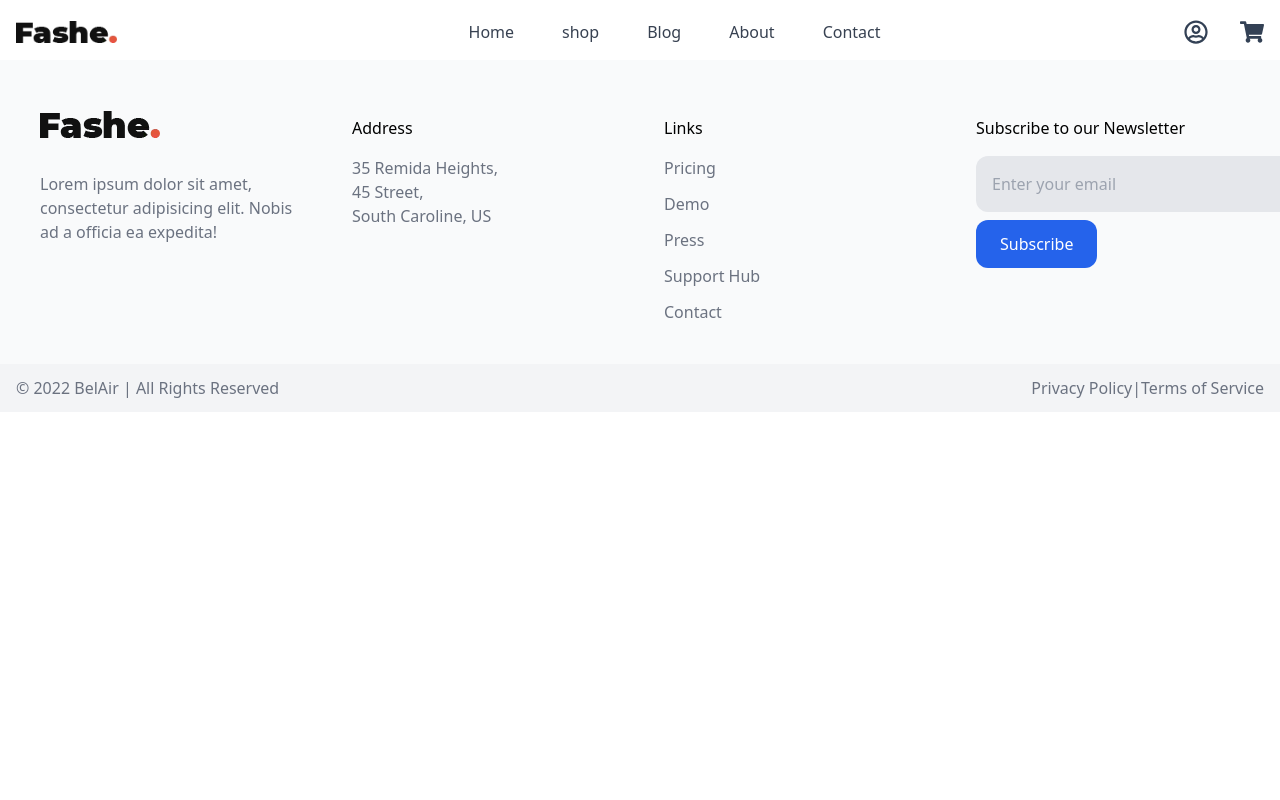
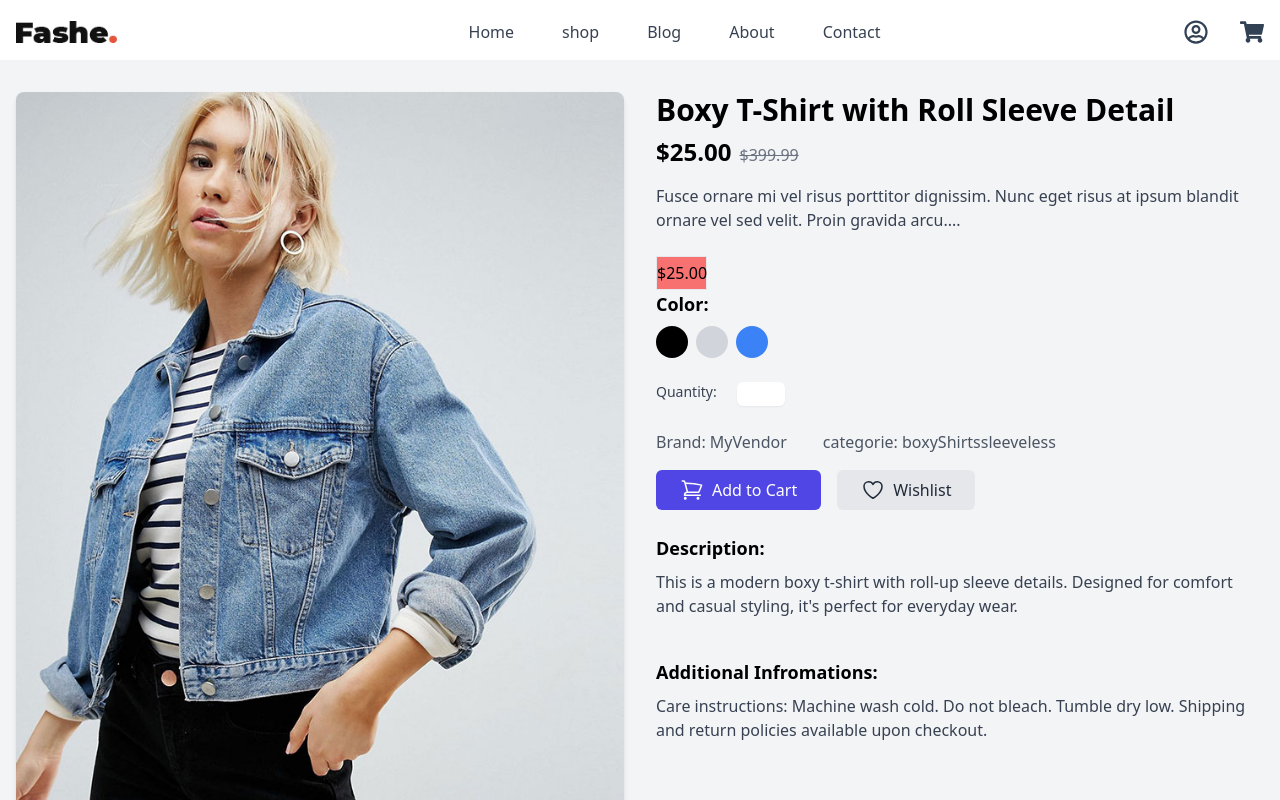
Before and after one commit to Abdellah-Majdoul/Abdellah-majdoul-projet-final-reactjs, a React (Create React App) app: page /shop/1 in a window 1280 px wide. Shown: the top 800 px of the page. Built offline with nearby package versions, Linux system fonts and the light colour scheme.

Commit message:
shop detail

```diff
--- a/src/App.js
+++ b/src/App.js
@@ -4,6 +4,7 @@ import Navbar from './layout/navbar';
 import Footer from './layout/footer';
 import { MyProvider } from './context';
 import Shop from './pages/shop';
+import ShopDetail from './components/shop/shopdetail';
 
 function App() {
   return (
@@ -13,6 +14,7 @@ function App() {
           <Routes>
           <Route path="/" element={<HomePage />} />
           <Route path="/shop" element={<Shop/>} />
+          <Route path="/shop/:id" element={<ShopDetail/>} />
           </Routes>
           <Footer/>
       </MyProvider>
--- a/src/components/home/secondCarousel.jsx
+++ b/src/components/home/secondCarousel.jsx
@@ -3,9 +3,10 @@ import images from "../../constant/images"
 import { Swiper, SwiperSlide } from 'swiper/react';
 import {  Navigation } from 'swiper/modules';
 import { UseAppContext } from '../../context';
+import { useNavigate } from 'react-router-dom';
 const SecondCarousel = () => {
     const {dataJson} =UseAppContext()
-
+    const navigate = useNavigate()
     return (
         <div>
         <p className='text-[35px] font-semibold text-center pt-[6rem] pb-10'>FEATURED PRODUCTS</p>
@@ -24,7 +25,7 @@ className="mySwiper"
                         <div className='flex-col pb-[5rem] '>
                         <img src={images[e.image]} className='w-[23vw] h-[50vh]' alt="" />
                         <div>
-                            <h1>{e.title}</h1>
+                            <h1 className='cursor-pointer hover:text-red-600' onClick={() => { navigate(`/shop/${e.id}`) }}>{e.title}</h1>
                             <p>{e.price}</p>
                         </div>
                         </div>
--- a/src/components/shop/shop.jsx
+++ b/src/components/shop/shop.jsx
@@ -9,19 +9,16 @@ const ShopPage = () => {
     const [sortOpt, setSortOpt] = useState();
     const navigate =useNavigate()
 const clickSort = (e) => {
-  setSortOpt(e.target.value);
+    const hand=e.target.value
+  setSortOpt(hand);
 
-  let sortedData = [...slicing];
-  if (sortOpt === "Alphabetic A-Z") {
-    sortedData.sort((a, b) =>a.title.localeCompare(b.title));
-  } else if (sortOpt === "Alphabetic Z-A") {
-    sortedData.sort((a, b) =>b.title.localeCompare(a.title));
-  }
+  const sortedData = [...slicing];
+  if (hand === "Alphabetic A-Z") {
+      sortedData.sort((a, b) =>a.title.localeCompare(b.title));
+    } else if (hand === "Alphabetic Z-A") {
+        sortedData.sort((a, b) =>b.title.localeCompare(a.title));
+    }
 };
-
-
-
-
     return (
         <div id='shop'>
             <div className='pb-[10rem] relative'>
@@ -31,37 +28,71 @@ const clickSort = (e) => {
                 </div>
             </div>
            <div className='flex justify-around '>
-            <div className='w-[30vw] h-[100vh] gap-6 pt-6 ps-10'>
-                <div className='flex flex-col gap-2'>
-                <h1 className='text-3xl font-bold'>categorie</h1>
-                <a href='#' className='text-2xl ms-2 hover:text-red-600'>best sellers</a>
-                <a href='#' className='text-2xl ms-2 hover:text-red-600'>Women</a>
-                <a href='#' className='text-2xl ms-2 hover:text-red-600'>Men</a>
-                <a href='#' className='text-2xl ms-2 hover:text-red-600'>Feature</a>
+           <div className='flex flex-col gap-[6vh]'>
+                    <div className='flex flex-col gap-[2vh]'>
+                        <p className='text-[30px] font-bold'>Categories</p>
+                        <div className='flex flex-col gap-2 ms-3'>
+                            <p className='text-gray-500 hover:text-red-600 cursor-pointer'>Best Seller (8 items)</p>
+                            <p className='text-gray-500 hover:text-red-600 cursor-pointer'>Featured (8 items)</p>
+                            <p className='text-gray-500 hover:text-red-600 cursor-pointer'>Men (8 items)</p>
+                            <p className='text-gray-500 hover:text-red-600 cursor-pointer'>Women (8 items)</p>
+                        </div>
+                    </div>
+                    <div className='flex flex-col gap-[2vh]'>
+                        <p className='text-[30px] font-bold'>color</p>
+                        <div className='ms-3'>
+                            <div className='flex gap-2 items-center'>
+                                 <input type="checkbox" name="" id="black" />
+                                  <label htmlFor="black" className='text-gray-500'>Black</label>
+                            </div>
+                            <div className='flex gap-2 items-center'>
+                                 <input type="checkbox" name="" id="gray" />
+                                  <label htmlFor="gary" className='text-gray-500'>Gray</label>
+                            </div>
+                            <div className='flex gap-2 items-center'>
+                                 <input type="checkbox" name="" id="red" />
+                                  <label htmlFor="red" className='text-gray-500'>Red</label>
+                            </div>
+                        </div>
+                    </div>
+                    <div className='flex flex-col gap-[2vh]'>
+                        <p className='text-[30px] font-bold'>Price</p>
+                        <div className='ms-3'>
+                            <div className='flex gap-2 items-center'>
+                                 <input type="checkbox" name="" id="black" />
+                                  <label htmlFor="black" className='text-gray-500'>0-20</label>
+                            </div>
+                            <div className='flex gap-2 items-center'>
+                                 <input type="checkbox" name="" id="gray" />
+                                 <label htmlFor="gary" className='text-gray-500'>20-50</label>
+                            </div>
+                        </div>
+                    </div>
+                    <div className='flex flex-col gap-[2vh]'>
+                        <p className='text-[30px] font-bold'>Size</p>
+                        <div className='ms-3'>
+                            <div className='flex gap-2 items-center'>
+                                 <input type="checkbox" name="" id="black" />
+                                  <label htmlFor="black" className='text-gray-500'>L</label>
+                            </div>
+                            <div className='flex gap-2 items-center'>
+                                 <input type="checkbox" name="" id="gray" />
+                                  <label htmlFor="gary" className='text-gray-500'>M</label>
+                            </div>
+                            <div className='flex gap-2 items-center'>
+                                 <input type="checkbox" name="" id="red" />
+                                  <label htmlFor="red" className='text-gray-500'>S</label>
+                            </div>
+                            <div className='flex gap-2 items-center'>
+                                 <input type="checkbox" name="" id="red" />
+                                  <label htmlFor="red" className='text-gray-500'>XL</label>
+                            </div>
+                        </div>
+                    </div>
+
+                    <input type="text" placeholder='Search.....' className='p-3 w-64'/>
+
                 </div>
-                <div className='flex flex-col gap-2'>
-                <h1 className='text-3xl font-bold'>Price</h1>
-                <div className='flex gap-5 ms-2 '>
-                  <input
-
-                    type='checkbox'
-                    id='option1'
-                    name='option1'
-
-                  />
-                  <label htmlFor='option1'>0-20</label>
-                </div>
-                <div className='flex gap-5 ms-2'>
-                  <input
-                    type='checkbox'
-                    id='option2'
-                    name='option2'
-
-                  />
-                  <label htmlFor='option2'>20-40</label>
-                </div>
-              </div>
-            </div>
             <div className='w-[70vw]  '>
             <div>
             <select
@@ -80,10 +111,10 @@ const clickSort = (e) => {
            <div className='flex justify-evenly pt-5 pb-5 flex-wrap gap-5'>
             {slicing.map((e)=>
 
-                <div className='w-[30%] h-[70vh] flex flex-col gap-2 hover:p-3 ' onClick={() => { navigate(`/shop/${e.id}`) }}>
+                <div className='w-[30%] h-[70vh] flex flex-col gap-2 hover:p-3 '>
                     <img src={images[e.image]} alt='' className='bg-cover h-[80%] w-[100%]'/>
                     <div className='flex flex-col gap-2'>
-                        <h1 className='text-2xl'>{e.title}</h1>
+                        <h1 className='text-2xl hover:text-red-600 cursor-pointer'  onClick={() => { navigate(`/shop/${e.id}`) }}>{e.title}</h1>
                         <p>{e.price}</p>
                     </div>
                 </div>
--- /dev/null
+++ b/src/components/shop/shopdetail.jsx
@@ -0,0 +1,106 @@
+import React from 'react';
+import { useParams } from 'react-router-dom';
+import { UseAppContext } from '../../context';
+import images from "../../constant/images"
+
+const ShopDetail = () => {
+    const {id}=useParams()
+    const {dataJson} =UseAppContext()
+    const newTab =dataJson
+
+    const findobj =newTab.find((e => e.id == id))
+
+    return (
+        <div>
+        { findobj &&
+
+            <div class="bg-gray-100">
+            <div class="container mx-auto px-4 py-8">
+            <div class="flex flex-wrap -mx-4">
+
+            <div class="w-full md:w-1/2 px-4 mb-8">
+            <img src={images[findobj.image]} className='h-[80vh] w-[40vw] bg-cover' alt="Product"
+            class="w-full h-auto rounded-lg shadow-md mb-4" id="mainImage"/>
+
+            </div>
+
+
+            <div class="w-full md:w-1/2 px-4">
+            <h2 class="text-3xl font-bold mb-2">{findobj.title}</h2>
+            <div class="mb-4">
+            <span class="text-2xl font-bold mr-2">{findobj.price}</span>
+            <span class="text-gray-500 line-through">$399.99</span>
+            </div>
+
+            <p class="text-gray-700 mb-6">{findobj.about}</p>
+
+            <div className='border w-[4vw] text-center py-1 bg-red-400 '>
+            {findobj.price}
+            </div>
+            <div class="mb-6">
+            <h3 class="text-lg font-semibold mb-2">Color:</h3>
+            <div class="flex space-x-2">
+            <button
+            class="w-8 h-8 bg-black rounded-full focus:outline-none focus:ring-2 focus:ring-offset-2 focus:ring-black"></button>
+            <button
+            class="w-8 h-8 bg-gray-300 rounded-full focus:outline-none focus:ring-2 focus:ring-offset-2 focus:ring-gray-300"></button>
+            <button
+            class="w-8 h-8 bg-blue-500 rounded-full focus:outline-none focus:ring-2 focus:ring-offset-2 focus:ring-blue-500"></button>
+            </div>
+            </div>
+            <div class="mb-6 flex gap-5">
+            <label for="quantity" class="block text-sm font-medium text-gray-700 mb-1">Quantity:</label>
+                <input type="number" id="quantity" name="quantity" min="1" max="6"                               class="w-12 text-center rounded-md border-gray-300  shadow-sm focus:border-indigo-300 focus:ring focus:ring-indigo-200 focus:ring-opacity-50"/>
+              </div>
+              <div className='flex gap-9'>
+              <p class="text-gray-600 mb-4">Brand: {findobj.brand}</p>
+              <p className='text-gray-600 mb-4'>categorie: {findobj.categories}</p>
+              </div>
+
+              <div class="flex space-x-4 mb-6">
+              <button
+                              class="bg-indigo-600 flex gap-2 items-center text-white px-6 py-2 rounded-md hover:bg-indigo-700 focus:outline-none focus:ring-2 focus:ring-indigo-500 focus:ring-offset-2">
+                              <svg xmlns="http://www.w3.org/2000/svg" fill="none" viewBox="0 0 24 24"
+                              stroke-width="1.5" stroke="currentColor" class="size-6">
+                              <path stroke-linecap="round" stroke-linejoin="round"
+                              d="M2.25 3h1.386c.51 0 .955.343 1.087.835l.383 1.437M7.5 14.25a3 3 0 0 0-3 3h15.75m-12.75-3h11.218c1.121-2.3 2.1-4.684 2.924-7.138a60.114 60.114 0 0 0-16.536-1.84M7.5 14.25 5.106 5.272M6 20.25a.75.75 0 1 1-1.5 0 .75.75 0 0 1 1.5 0Zm12.75 0a.75.75 0 1 1-1.5 0 .75.75 0 0 1 1.5 0Z" />
+                              </svg>
+                              Add to Cart
+                              </button>
+                              <button
+                              class="bg-gray-200 flex gap-2 items-center  text-gray-800 px-6 py-2 rounded-md hover:bg-gray-300 focus:outline-none focus:ring-2 focus:ring-gray-500 focus:ring-offset-2">
+                              <svg xmlns="http://www.w3.org/2000/svg" fill="none" viewBox="0 0 24 24"
+                              stroke-width="1.5" stroke="currentColor" class="size-6">
+                              <path stroke-linecap="round" stroke-linejoin="round"
+                              d="M21 8.25c0-2.485-2.099-4.5-4.688-4.5-1.935 0-3.597 1.126-4.312 2.733-.715-1.607-2.377-2.733-4.313-2.733C5.1 3.75 3 5.765 3 8.25c0 7.22 9 12 9 12s9-4.78 9-12Z" />
+                              </svg>
+                              Wishlist
+                              </button>
+                              </div>
+
+                             <div className='flex flex-col gap-10'>
+                             <div>
+                             <h3 class="text-lg font-semibold mb-2">Description:</h3>
+                             <div class="list-disc list-inside text-gray-700">
+                               <p>{findobj.description}</p>
+                           </div>
+                           </div>
+                           <div>
+                             <h3 class="text-lg font-semibold mb-2">Additional Infromations:</h3>
+                             <div class="list-disc list-inside text-gray-700">
+                               <p>{findobj.additionalInfromations}</p>
+                           </div>
+                           </div>
+                             </div>
+              </div>
+              </div>
+              </div>
+
+
+              </div>
+            }
+        </div>
+    );
+};
+
+export default ShopDetail;
--- a/src/json/data.json
+++ b/src/json/data.json
@@ -8,7 +8,7 @@
         "categories": ["boxy", "Shirts", "sleeveless"],
         "brand": "MyVendor",
         "description": "This is a modern boxy t-shirt with roll-up sleeve details. Designed for comfort and casual styling, it's perfect for everyday wear.",
-        "additional Infromations": "Care instructions: Machine wash cold. Do not bleach. Tumble dry low. Shipping and return policies available upon checkout."
+        "additionalInfromations": "Care instructions: Machine wash cold. Do not bleach. Tumble dry low. Shipping and return policies available upon checkout."
     },
     {
         "id": 2,
@@ -19,7 +19,7 @@
         "categories": ["boxy", "Shirts", "sleeveless"],
         "brand": "MyVendor",
         "description": "This versatile t-shirt offers a relaxed fit with a stylish roll-up sleeve. Made from soft, breathable fabric for all-day wear.",
-        "additional Infromations": "Shipping within 3-5 business days. Returns accepted within 30 days of purchase. Check size chart before ordering."
+        "additionalInfromations": "Shipping within 3-5 business days. Returns accepted within 30 days of purchase. Check size chart before ordering."
     },
     {
         "id": 3,
@@ -30,7 +30,7 @@
         "categories": ["boxy", "Shirts", "sleeveless"],
         "brand": "MyVendor",
         "description": "A boxy t-shirt perfect for layering or wearing alone. The roll-up sleeve adds a touch of casual chic.",
-        "additional Infromations": "Free shipping on orders over $50. Return policies apply. Please review size guidelines before purchasing."
+        "additionalInfromations": "Free shipping on orders over $50. Return policies apply. Please review size guidelines before purchasing."
     },
     {
         "id": 4,
@@ -41,7 +41,7 @@
         "categories": ["boxy", "Shirts", "sleeveless"],
         "brand": "MyVendor",
         "description": "A premium boxy t-shirt featuring rolled sleeves and a soft-touch fabric. Designed for casual elegance.",
-        "additional Infromations": "Ships within 2-3 business days. Hassle-free returns within 14 days. Refer to the size chart for accurate fit."
+        "additionalInfromations": "Ships within 2-3 business days. Hassle-free returns within 14 days. Refer to the size chart for accurate fit."
     },
     {
         "id": 5,
@@ -52,7 +52,7 @@
         "categories": ["boxy", "Shirts", "sleeveless"],
         "brand": "MyVendor",
         "description": "Elevate your wardrobe with this stylish boxy t-shirt. Perfect for pairing with jeans or shorts for a laid-back look.",
-        "additional Infromations": "Wash inside out for longer durability. 30-day return policy. Contact support for shipping-related queries."
+        "additionalInfromations": "Wash inside out for longer durability. 30-day return policy. Contact support for shipping-related queries."
     },
     {
         "id": 6,
@@ -63,7 +63,7 @@
         "categories": ["boxy", "Shirts", "sleeveless"],
         "brand": "MyVendor",
         "description": "An everyday essential, this t-shirt is designed with a relaxed fit and roll-up sleeve detail for a casual vibe.",
-        "additional Infromations": "Available in multiple sizes and colors. Standard shipping within 5-7 business days. Return policy applies."
+        "additionalInfromations": "Available in multiple sizes and colors. Standard shipping within 5-7 business days. Return policy applies."
     },
     {
         "id": 7,
@@ -74,7 +74,7 @@
         "categories": ["boxy", "Shirts", "sleeveless"],
         "brand": "MyVendor",
         "description": "Casual and comfortable, this boxy t-shirt is great for laid-back days. The roll sleeve design adds extra style.",
-        "additional Infromations": "Returns accepted within 14 days of delivery. Shipping fees may apply. Review the care instructions on the label."
+        "additionalInfromations": "Returns accepted within 14 days of delivery. Shipping fees may apply. Review the care instructions on the label."
     },
     {
         "id": 8,
@@ -85,6 +85,6 @@
         "categories": ["boxy", "Shirts", "sleeveless"],
         "brand": "MyVendor",
         "description": "Designed for both style and comfort, this boxy t-shirt comes with roll-up sleeves for an effortlessly chic look.",
-        "additional Infromations": "Machine washable. Returns must be initiated within 7 days. Refer to our FAQ for shipping details."
+        "additionalInfromations": "Machine washable. Returns must be initiated within 7 days. Refer to our FAQ for shipping details."
     }
 ]
--- a/src/layout/navbar.jsx
+++ b/src/layout/navbar.jsx
@@ -20,7 +20,7 @@ const Navbar = () => {
   </label>
   <nav aria-label="Header Navigation" class="peer-checked:pt-8 peer-checked:max-h-60 flex max-h-0 w-full flex-col items-center overflow-hidden transition-all lg:ml-24 lg:max-h-full lg:flex-row">
     <ul class="flex w-full flex-col items-center space-y-2 lg:flex-row lg:justify-center lg:space-y-0">
-      <li class="lg:mr-12"><a class="rounded text-gray-700 " href="home">Home</a></li>
+      <li class="lg:mr-12"><a class="rounded text-gray-700 " href="/">Home</a></li>
       <li class="lg:mr-12"><a class="rounded text-gray-700 " href="shop">shop</a></li>
       <li class="lg:mr-12"><a class="rounded text-gray-700 " href="#">Blog</a></li>
       <li class="lg:mr-12"><a class="rounded text-gray-700 " href="#">About</a></li>
--- a/src/pages/shop.jsx
+++ b/src/pages/shop.jsx
@@ -5,6 +5,7 @@ const Shop = () => {
     return (
         <div>
             <ShopPage/>
+
         </div>
     );
 };
```
